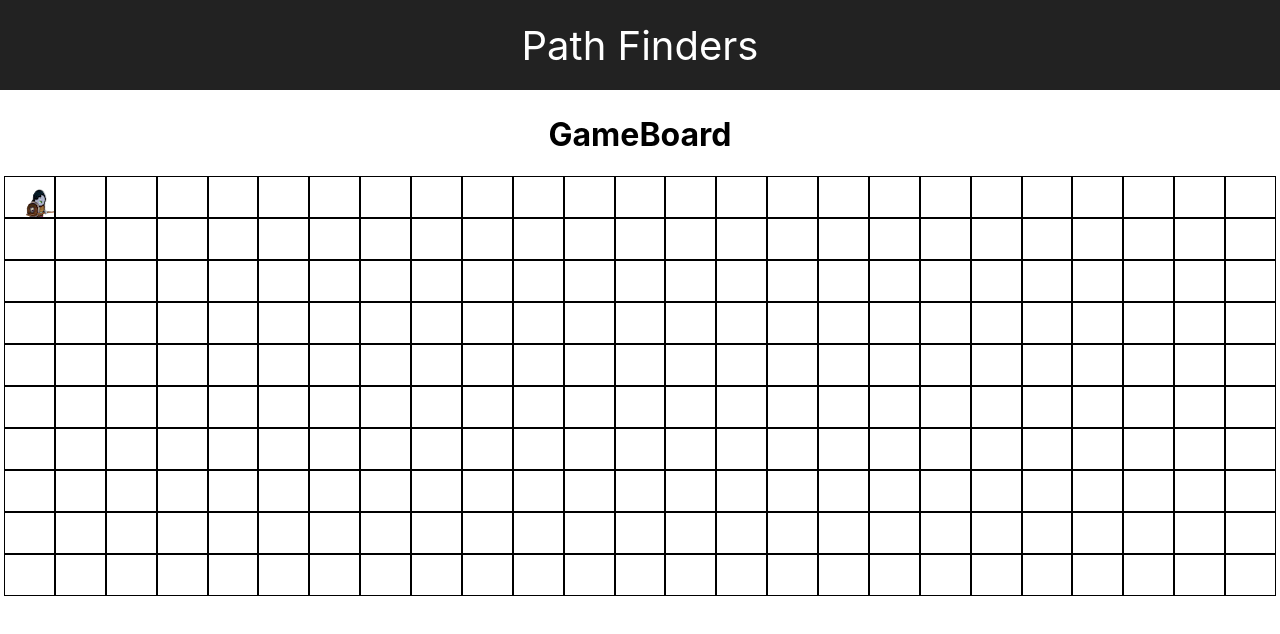
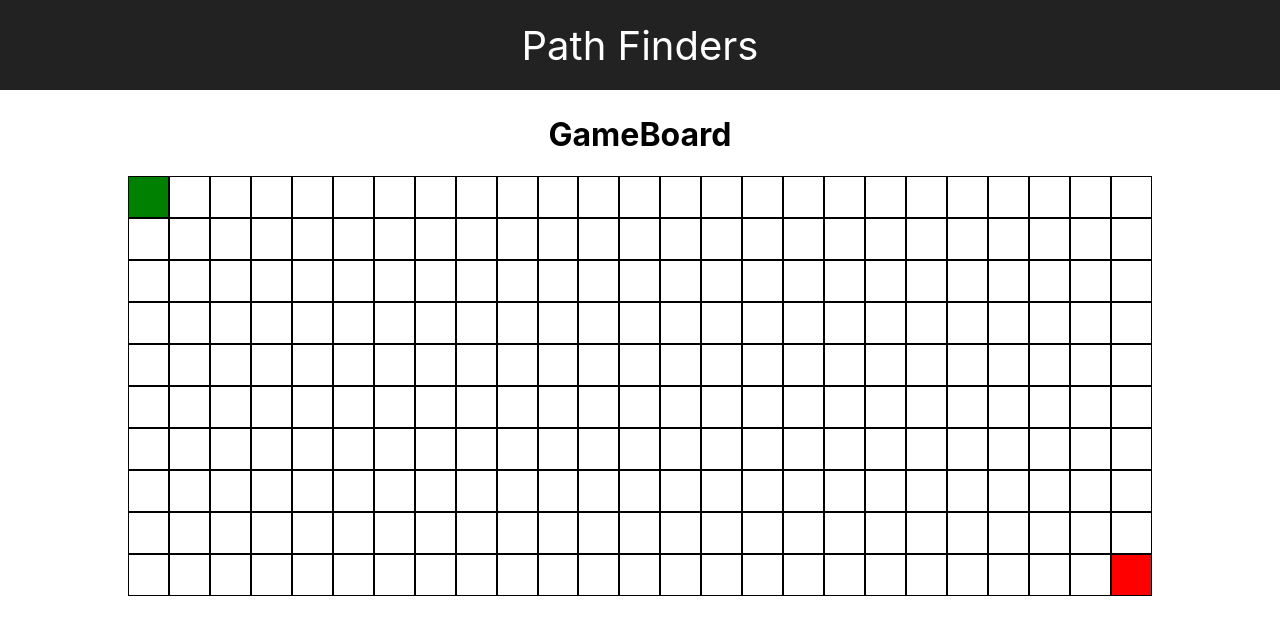
Before and after one commit to HoseaCodes/PathFinders, a React (Create React App) app: page / in a window 1280 px wide. Shown: the top 634 px of the page. Built offline with nearby package versions, Linux system fonts and the light colour scheme.

Commit message:
fix end node location

```diff
--- a/src/Components/GameBoard/GameBoard.css
+++ b/src/Components/GameBoard/GameBoard.css
@@ -1,7 +1,7 @@
 .gameboard {
   margin: auto;
   padding: 4px;
-  max-width: 100%;
+  max-width: 80%;
 }
 .rowWrapper {
     display: flex;
--- a/src/Components/GameBoard/GameBoard.jsx
+++ b/src/Components/GameBoard/GameBoard.jsx
@@ -1,33 +1,42 @@
 import React, { useState, useEffect } from 'react';
+
+import Node from '../Node/Node';
 import './GameBoard.css';
-import Node from '../Node/Node';
 
+// These variables hold the dimensions of grid for when it's constructed
 const cols = 25;
 const rows = 10;
 
+// Create variables that define where start point and end point are located
 const NODE_START_ROW = 0;
 const NODE_START_COL = 0;
 const NODE_END_ROW = rows - 1;
 const NODE_END_COL = cols - 1;
 
 const GameBoard = () => {
+    // Create grid constants and give a default empty value
     const [Grid, setGrid] = useState([]);
 
+    // Initialize the grid before anything is rendered on the DOM
     useEffect(() => {
         initalizedGrid();
     }, []);
 
+    // Create the grid internally utilizing the empty grid constants
     const initalizedGrid = () => {
         const grid = new Array(rows);
 
+        // Iterate through all of the rows we have created and create an area of related columns
         for (let i = 0; i < rows; i++) {
             grid[i] = new Array(cols);
         }
+
         createSpot(grid);
 
         setGrid(grid)
     };
 
+    // Iterate through all (x,y) positions and create a "spot" at each (x,y) location
     const createSpot = (grid) => {
         for (let i = 0; i < rows; i++) {
             for (let j = 0; j < cols; j++) {
@@ -37,15 +46,20 @@ const GameBoard = () => {
         }
     }
 
+    // Spot Constructor where "i" is treated as the column and "j" is treated as the row
     function Spot(i, j) {
         this.x = i;
         this.y = j;
+        // Specify the two properties for starting point and end point so "spot" knows when it's start or end when created
         this.isStart = this.x === NODE_START_ROW && this.y === NODE_START_COL;
-        this.isEND = this.x === NODE_END_ROW && this.y === NODE_END_COL;
+        this.isEnd = this.x === NODE_END_ROW && this.y === NODE_END_COL;
+        // These variables will come into play when implementing the A* algorithm
         this.g = 0;
         this.f = 0;
         this.h = 0;
     }
+
+    // Uses previously created grid to construct grid with nodes placed in respective (x,y) coordinates
     const gridwithNode = (
         <div>
             {Grid.map((row, rowIndex) => {
@@ -55,7 +69,13 @@ const GameBoard = () => {
                             const { isStart, isEnd } = col;
 
                             return (
-                                <Node key={colIndex} isStart={isStart} isEnd={isEnd} row={rowIndex} col={colIndex} />
+                                <Node
+                                    key={colIndex}
+                                    isStart={isStart}
+                                    isEnd={isEnd}
+                                    row={rowIndex}
+                                    col={colIndex}
+                                />
                             );
                         })}
                     </div>
@@ -63,6 +83,7 @@ const GameBoard = () => {
             })}
         </div>
     );
+
     return (
         <div className='gameboard'>
             <h1>
--- a/src/Components/Node/Node.css
+++ b/src/Components/Node/Node.css
@@ -5,10 +5,11 @@
 }
 
 .node-start {
-background-image: url('../../Images/start.png');
-
+    /* background-image: url('../../Images/start.png'); */
+    background-color: green;
 }
 
 .node-end {
-    background-image: url('../../Images/end.png');
+    /* background-image: url('../../Images/end.png'); */
+    background-color: red;
 }
--- a/src/Components/Node/Node.jsx
+++ b/src/Components/Node/Node.jsx
@@ -1,9 +1,13 @@
 import React from 'react'
+
 import './Node.css'
+
 const Node = ({ isStart, isEnd, row, col }) => {
+    // Pass state to node so it knows if it is a start point or an end point and give the node the respective class
     const classes = isStart ? 'node-start' : isEnd ? 'node-end' : '';
     return (
         <div className={`node ${classes}`} id={`node-${row}-${col}`}></div>
     )
 }
+
 export default Node;
```
